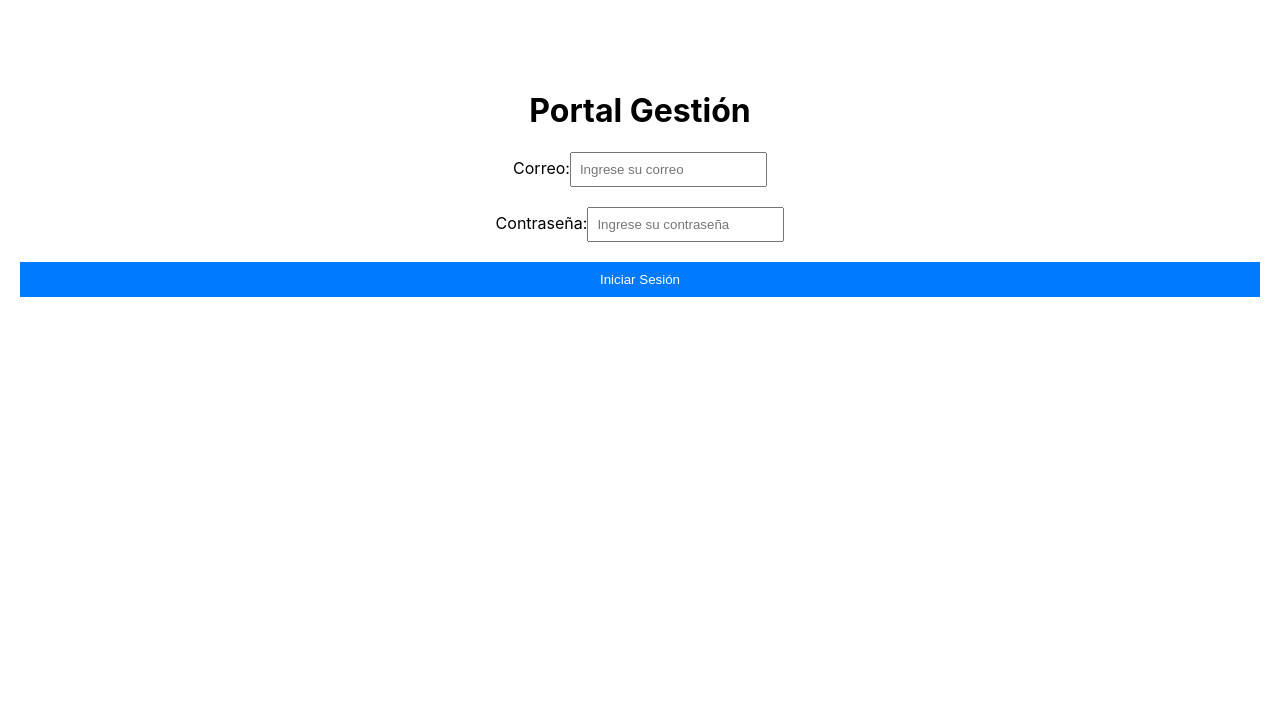
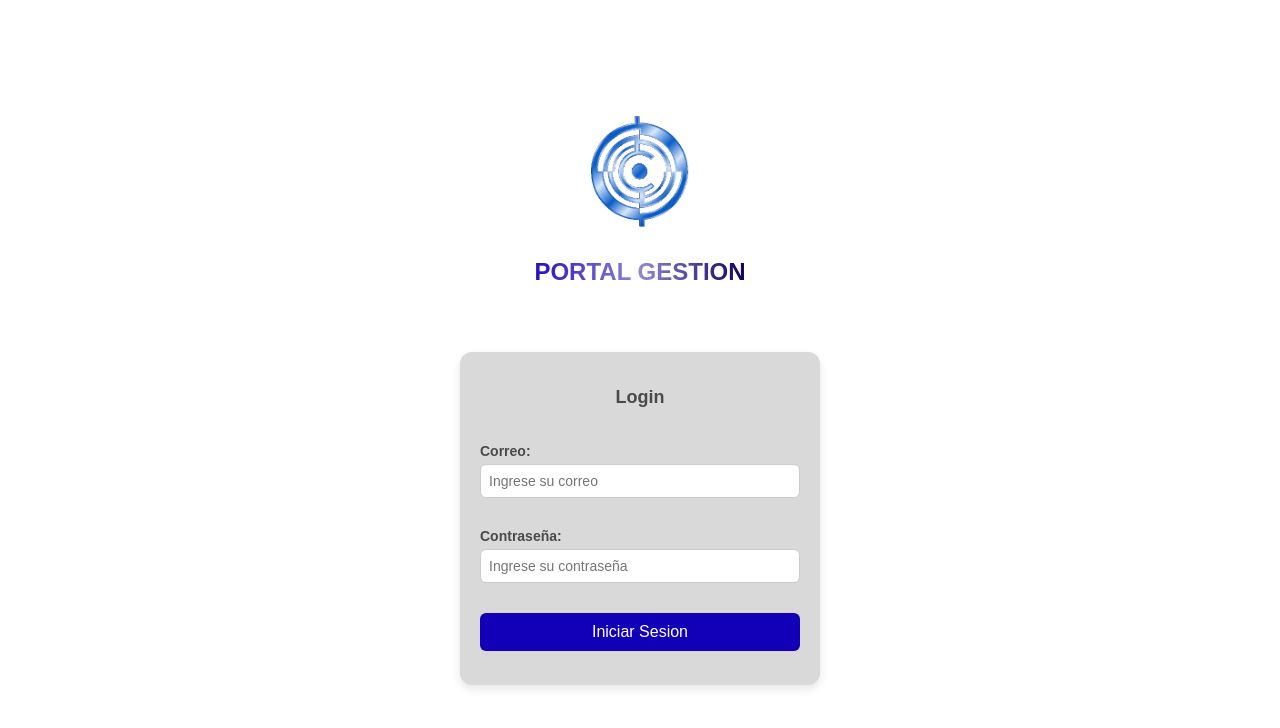
Before and after one commit to MAngelo22/PortalGestion-TFG, a React (Create React App) app: page / in a window 1280 px wide. Shown: the top 728 px of the page. Built offline with nearby package versions, Linux system fonts and the light colour scheme.

Commit message:
Login creado

```diff
--- a/src/components/LoginForm.css
+++ b/src/components/LoginForm.css
@@ -1,31 +1,135 @@
-.login-container {
-    text-align: center;
-    padding: 20px;
-    margin-top: 50px;
+/* Fondo general */
+body {
+  margin: 0;
+  padding: 0;
+  font-family: 'Arial', sans-serif;
+  background-color: #ffffff;
+  display: flex;
+  justify-content: center;
+  align-items: center;
+  height: 100vh;
 }
 
+/* Contenedor principal */
+.main-container {
+  display: flex;
+  flex-direction: column;
+  align-items: center;
+  background-color: #ffffff; /* Fondo blanco */
+  padding: 20px;
+  min-height: 100vh; /* Asegura que el contenedor ocupe toda la pantalla */
+  justify-content: center; /* Centra verticalmente los elementos */
+}
+
+/* Contenedor del encabezado (logo + título) */
+.header-container {
+  display: flex;
+  flex-direction: column;
+  align-items: center; /* Centra los elementos horizontalmente */
+  margin-bottom: 30px; /* Espaciado entre encabezado y formulario */
+}
+
+/* Logo */
+.logo-container {
+  margin-bottom: 10px; /* Espaciado entre el logo y el título */
+}
+
+.logo {
+  width: 100px; /* Ajusta el tamaño del logo si es necesario */
+  height: auto;
+}
+
+/* Título con degradado */
+.title-gradient {
+  font-size: 24px;
+  font-weight: bold;
+  text-align: center;
+  background: linear-gradient(90deg, #240ec5, #9188d2, #0b005f);
+  -webkit-background-clip: text;
+  -webkit-text-fill-color: transparent;
+}
+
+
+/* Contenedor de login */
+.login-container {
+  background-color: #D9D9D9; /* Fondo gris claro */
+  padding: 20px; /* Espaciado interno */
+  border-radius: 12px; /* Bordes redondeados */
+  box-shadow: 0 4px 10px rgba(0, 0, 0, 0.1); /* Sombra para darle profundidad */
+  width: 320px; /* Ancho del formulario */
+  text-align: center;
+  margin-top: 20px; /* Espaciado desde el título */
+}
+
+/* Formularios dentro del cuadro */
 .login-form {
   display: flex;
   flex-direction: column;
+  gap: 15px; /* Espaciado entre los campos */
 }
 
-  .login-form label {
-    margin-bottom: 10px;
+h2 {
+  font-size: 18px;
+  color: #4a4a4a;
+  margin-bottom: 20px;
 }
 
-  .login-form input {
-    padding: 8px;
-    margin-bottom: 10px;
+
+/* Botón */
+.submit-button {
+  background-color: #1200b8;
+  color: white;
+  font-size: 16px;
+  padding: 10px;
+  border: none;
+  border-radius: 6px;
+  cursor: pointer;
+  transition: background-color 0.3s ease;
 }
 
-  .login-form button {
-    padding: 10px;
-    background-color: #007bff;
-    color: white;
-    border: none;
-    cursor: pointer;
+.submit-button:hover {
+  background-color: #0b005f;
 }
 
-  .login-form button:hover {
-    background-color: #0056b3;
+
+.form-group label {
+  text-align: left;
+  font-weight: bold;
+  font-size: 14px;
+  margin-bottom: 5px; /* Espaciado entre el label y el campo */
+  display: block; /* Asegura que el label esté separado del input */
 }
+
+/* Contenedor para cada grupo de etiqueta y campo de texto */
+.form-group {
+  width: 100%; /* Usa el ancho completo del formulario */
+  margin-bottom: 15px;
+  display: flex; /* Para alinear la etiqueta y el input */
+  flex-direction: column; /* Cambia a columnas */
+  text-align: left; /* Alinea las etiquetas al principio */
+}
+
+/* Estilo de la etiqueta */
+label {
+  font-size: 14px;
+  margin-bottom: 5px; /* Espacio entre la etiqueta y el input */
+  color: #4a4a4a; /* Color de texto de la etiqueta */
+}
+
+
+.input-field {
+  width: 100%;
+  padding: 8px;
+  border: 1px solid #ccc;
+  border-radius: 6px;
+  font-size: 14px;
+  box-sizing: border-box; /* Evita problemas de ancho */
+}
+
+
+/* Mensaje */
+.message {
+  margin-top: 10px;
+  color: #d9534f; /* Rojo para mensajes de error */
+  font-size: 14px;
+}
--- a/src/components/LoginForm.js
+++ /dev/null
@@ -1,47 +0,0 @@
-import React, { useState } from 'react';
-import './LoginForm.css';  // Asegúrate de que la ruta sea correcta
-
-const LoginForm = () => {
-  const [email, setEmail] = useState('');
-  const [password, setPassword] = useState('');
-  const [message, setMessage] = useState('');
-
-  const handleSubmit = (e) => {
-    e.preventDefault();
-    if (email === 'test@example.com' && password === '1234') {
-      setMessage('¡Login exitoso!');
-    } else {
-      setMessage('Credenciales incorrectas');
-    }
-  };
-
-  return (
-    <div className="login-container">
-      <h1>Portal Gestión</h1>
-      <form onSubmit={handleSubmit} className="login-form">
-        <label>
-          Correo:
-          <input
-            type="email"
-            value={email}
-            onChange={(e) => setEmail(e.target.value)}
-            placeholder="Ingrese su correo"
-          />
-        </label>
-        <label>
-          Contraseña:
-          <input
-            type="password"
-            value={password}
-            onChange={(e) => setPassword(e.target.value)}
-            placeholder="Ingrese su contraseña"
-          />
-        </label>
-        <button type="submit">Iniciar Sesión</button>
-      </form>
-      <p>{message}</p>  {/* Muestra el mensaje de login */}
-    </div>
-  );
-};
-
-export default LoginForm;
--- /dev/null
+++ b/src/components/LoginForm.jsx
@@ -0,0 +1,65 @@
+import React, { useState } from "react";
+import logo from "../media/img/porrtalgestion_logo.png"; // Importa el logo directamente
+import "./LoginForm.css";
+
+const LoginForm = () => {
+  const [email, setEmail] = useState("");
+  const [password, setPassword] = useState("");
+  const [message, setMessage] = useState("");
+
+  const handleSubmit = (e) => {
+    e.preventDefault();
+    if (email === "test@example.com" && password === "1234") {
+      setMessage("¡Login exitoso!");
+    } else {
+      setMessage("Credenciales incorrectas");
+    }
+  };
+
+  return (
+    <div className="main-container">
+    <div className="header-container">
+      <div className="logo-container">
+        <img src={logo} alt="Portal Gestión Logo" className="logo" />
+      </div>
+      <h1 className="title-gradient">PORTAL GESTION</h1>
+    </div>
+
+    <div className="login-container">
+      <form onSubmit={handleSubmit} className="login-form">
+        <h2>Login</h2>
+        <div className="form-group">
+          <label htmlFor="email">Correo:</label>
+          <input
+            id="email"
+            type="email"
+            value={email}
+            onChange={(e) => setEmail(e.target.value)}
+            placeholder="Ingrese su correo"
+            className="input-field"
+          />
+        </div>
+        <div className="form-group">
+          <label htmlFor="password">Contraseña:</label>
+          <input
+            id="password"
+            type="password"
+            value={password}
+            onChange={(e) => setPassword(e.target.value)}
+            placeholder="Ingrese su contraseña"
+            className="input-field"
+          />
+        </div>
+        <button type="submit" className="submit-button">
+          Iniciar Sesion
+        </button>
+      </form>
+      <p className="message">{message}</p>
+    </div>
+  </div>
+
+  );
+
+};
+
+export default LoginForm;
```
Also changed, not shown: src/media/img/porrtalgestion_logo.png (added). Lines whose indentation alone changed are shown as unchanged.
